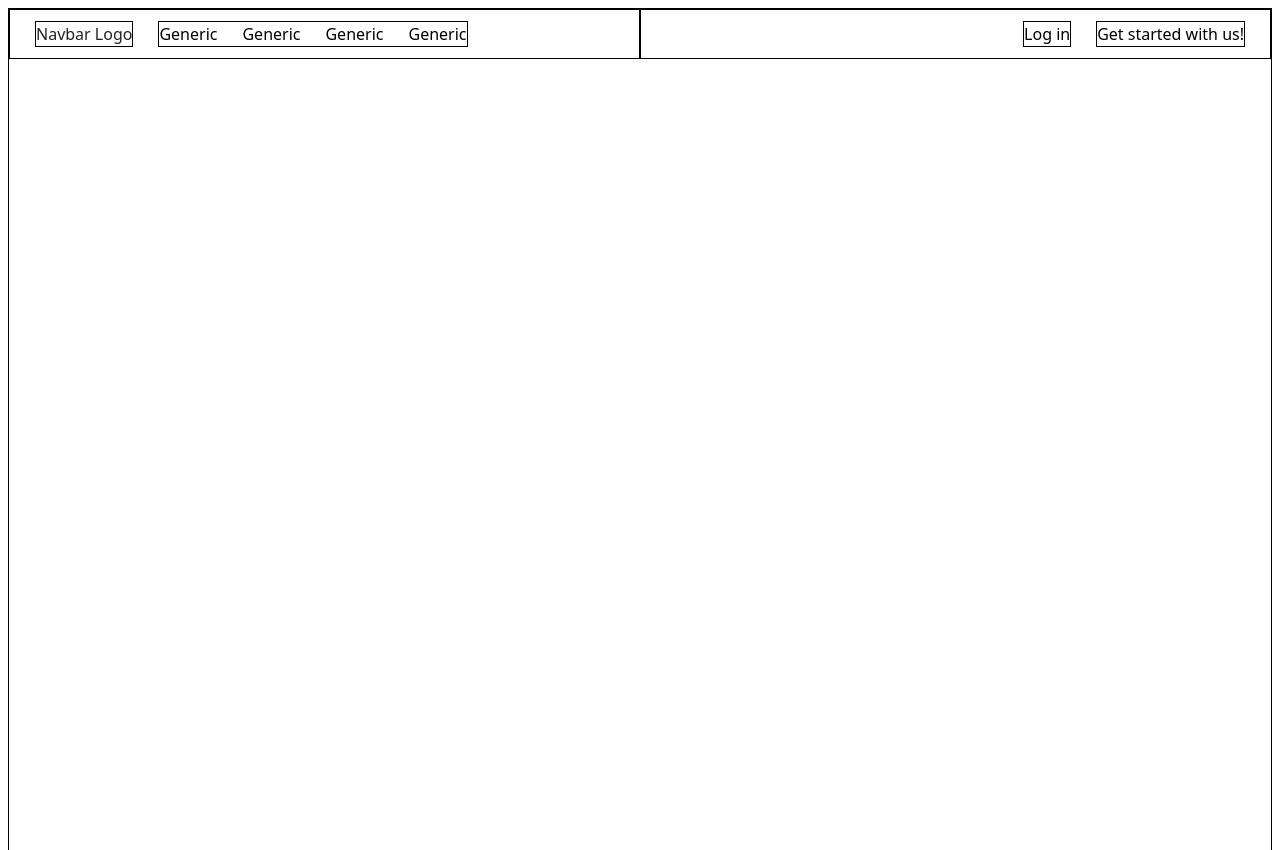
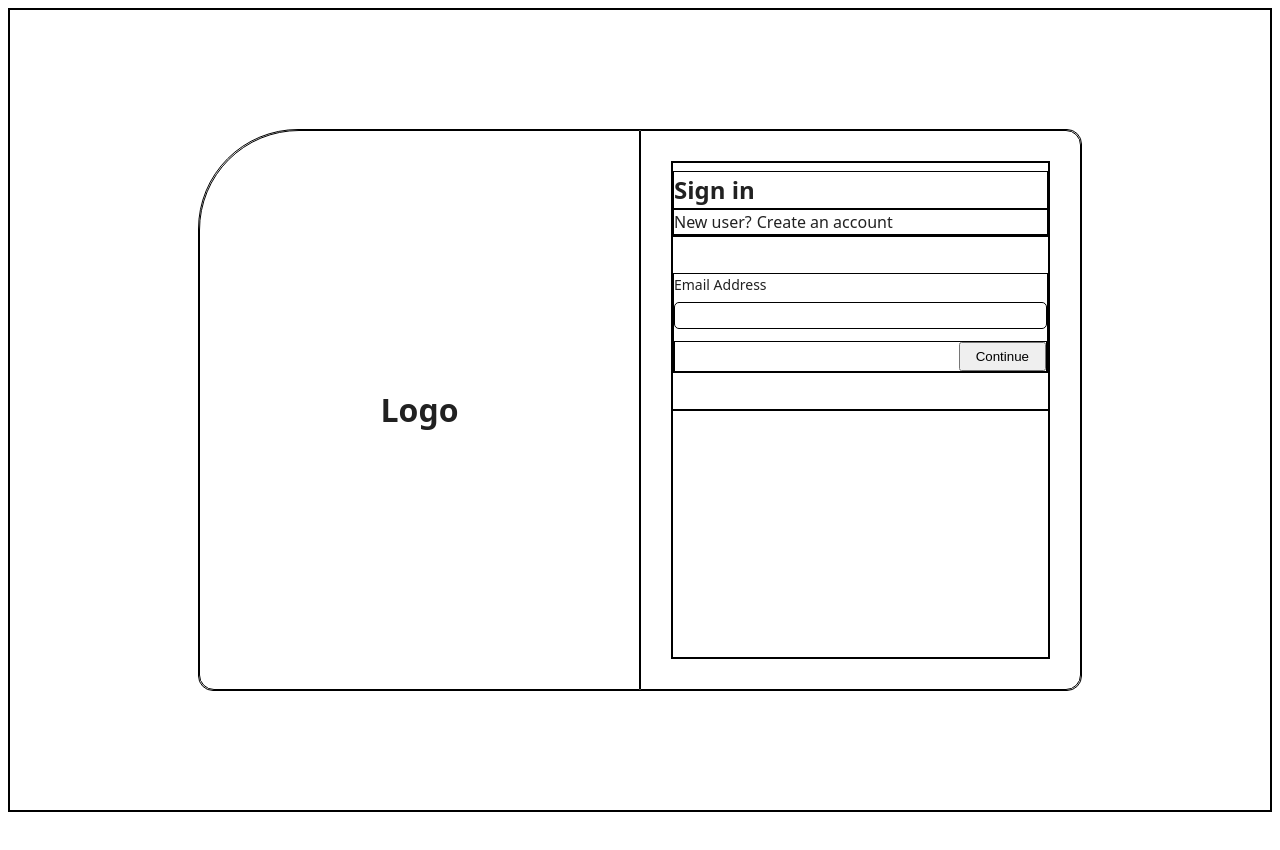
Before and after one commit to HappyLego214/ztn-visualizer, a React (Vite) app in the folder frontend/: page /login in a window 1280 px wide. Shown: the top 850 px of the page. After the commit the page ends 820 px from the top, so only its background shows below. Built offline with nearby package versions, Linux system fonts and the light colour scheme.

Commit message:
adds authentication components

```diff
--- a/frontend/src/App.css
+++ b/frontend/src/App.css
@@ -13,6 +13,14 @@
   -moz-osx-font-smoothing: grayscale;
 }
 
+h1,
+h2,
+h3,
+h4,
+p {
+  margin: 0;
+}
+
 div {
   border: 1px solid black;
   padding: 0px;
@@ -20,8 +28,13 @@ div {
 
 .main-container {
   display: grid;
+  grid-template-rows: 1fr;
+}
+
+.homepage-container {
+  display: grid;
   grid-template-columns: 1fr;
-  grid-template-rows: 50px 100vh repeat(8, 100vh);
+  grid-template-rows: 50px 93vh repeat(3, 100vh);
 }
 
 .page {
@@ -57,3 +70,83 @@ div {
   display: flex;
   gap: 25px;
 }
+
+.auth-container {
+  display: flex;
+  justify-content: center;
+  align-items: center;
+  height: 100vh;
+}
+
+.auth-box {
+  display: grid;
+  grid-template-columns: 1fr 1fr;
+  height: 70%;
+  width: 70%;
+  border-radius: 100px 15px 15px 15px;
+}
+
+.auth-form {
+  display: flex;
+  flex-direction: column;
+  border-radius: 0px 15px 15px 0px;
+}
+
+.logo-box {
+  display: flex;
+  justify-content: center;
+  align-items: center;
+  border-radius: 100px 0px 0px 15px;
+}
+
+.login-form {
+  display: grid;
+  grid-template-rows: 0.3fr 0.7fr 1fr;
+  height: 100%;
+  margin: 30px;
+}
+
+.login-title-container {
+  display: flex;
+  flex-direction: column;
+  justify-content: flex-end;
+}
+
+.login-subtitle {
+  display: flex;
+  gap: 5px;
+}
+
+.login-entry {
+  display: flex;
+  flex-direction: column;
+  justify-content: center;
+}
+
+.login-email {
+  display: flex;
+  flex-direction: column;
+  gap: 7px;
+}
+
+.login-email label {
+  font-size: 14px;
+}
+
+.login-email input {
+  background-color: white;
+  border: 1px solid black;
+  border-radius: 5px;
+  color: black;
+  padding: 5px;
+}
+
+.login-submit-container {
+  display: flex;
+  justify-content: flex-end;
+  margin-top: 5px;
+}
+
+.login-submit-container button {
+  padding: 5px 15px 5px 15px;
+}
--- a/frontend/src/App.tsx
+++ b/frontend/src/App.tsx
@@ -1,17 +1,17 @@
 import { BrowserRouter as Router, Routes, Route } from "react-router";
 import Navbar from "./components/Navbar";
 import Homepage from "./components/Homepage";
+import AuthContainer from "./components/auth/AuthContainer";
 import "./App.css";
 
 function App() {
   return (
     <Router>
       <main className="main-container">
-        <Navbar />
         <Routes>
-          <Route path="/login"></Route>
+          <Route path="/" element={<Homepage />}></Route>
+          <Route path="/login" element={<AuthContainer />}></Route>
           <Route path="/register"></Route>
-          <Route path="/" element={<Homepage />}></Route>
         </Routes>
       </main>
     </Router>
--- a/frontend/src/components/Homepage.tsx
+++ b/frontend/src/components/Homepage.tsx
@@ -1,13 +1,15 @@
 import React from "react";
 import PageFrame from "./PageFrame";
+import Navbar from "./Navbar";
 
 const Homepage = () => {
   return (
-    <>
+    <div className="homepage-container">
+      <Navbar />
       <PageFrame>1</PageFrame>
       <PageFrame>2</PageFrame>
       <PageFrame>3</PageFrame>
-    </>
+    </div>
   );
 };
 
--- a/frontend/src/components/Navbar.tsx
+++ b/frontend/src/components/Navbar.tsx
@@ -5,7 +5,9 @@ const Navbar = () => {
   return (
     <nav className="navbar">
       <div className="left-navbar-container">
-        <div className="navbar-logo">Navbar Logo</div>
+        <div className="navbar-logo">
+          <Link to="/">Navbar Logo</Link>
+        </div>
         <div className="site-navigation">
           <Link to="/">Generic</Link>
           <Link to="/">Generic</Link>
@@ -15,10 +17,10 @@ const Navbar = () => {
       </div>
       <div className="right-navbar-container">
         <div className="login-nav">
-          <Link to="/">Log in</Link>
+          <Link to="/login">Log in</Link>
         </div>
         <div className="register-nav">
-          <Link to="/">Get started with us!</Link>
+          <Link to="/register">Get started with us!</Link>
         </div>
       </div>
     </nav>
--- /dev/null
+++ b/frontend/src/components/auth/AuthContainer.tsx
@@ -0,0 +1,19 @@
+import React from "react";
+import Login from "./Login";
+
+const AuthContainer = () => {
+  return (
+    <div className="auth-container">
+      <div className="auth-box">
+        <div className="logo-box">
+          <h1>Logo</h1>
+        </div>
+        <div className="auth-form">
+          <Login></Login>
+        </div>
+      </div>
+    </div>
+  );
+};
+
+export default AuthContainer;
--- /dev/null
+++ b/frontend/src/components/auth/Login.tsx
@@ -0,0 +1,50 @@
+import React from "react";
+import { useState } from "react";
+
+const Login = () => {
+  const [passwordCheck, setPasswordCheck] = useState(false);
+
+  function handleCheck() {
+    if (passwordCheck) {
+      setPasswordCheck(false);
+    } else {
+      setPasswordCheck(true);
+    }
+  }
+
+  return (
+    <div className="login-form">
+      <div className="login-title-container">
+        <div className="login-title">
+          <h2>Sign in</h2>
+        </div>
+        <div className="login-subtitle">
+          <p>New user?</p>
+          <p>Create an account</p>
+        </div>
+      </div>
+      <div className="login-entry">
+        {passwordCheck ? (
+          <div className="login-email">
+            <label>Enter Password</label>
+            <input></input>
+            <div className="login-submit-container">
+              <button onClick={handleCheck}>Submit</button>
+            </div>
+          </div>
+        ) : (
+          <div className="login-email">
+            <label>Email Address</label>
+            <input></input>
+            <div className="login-submit-container">
+              <button onClick={handleCheck}>Continue</button>
+            </div>
+          </div>
+        )}
+      </div>
+      <div className="login-options"></div>
+    </div>
+  );
+};
+
+export default Login;
--- a/frontend/tsconfig.app.json
+++ b/frontend/tsconfig.app.json
@@ -23,5 +23,5 @@
     "noFallthroughCasesInSwitch": true,
     "noUncheckedSideEffectImports": true
   },
-  "include": ["src"]
+  "include": ["src", "src/components/.tsx"]
 }
```
Also changed, not shown: frontend/src/components/auth/Register.tsx (added, +7 -0 lines).
